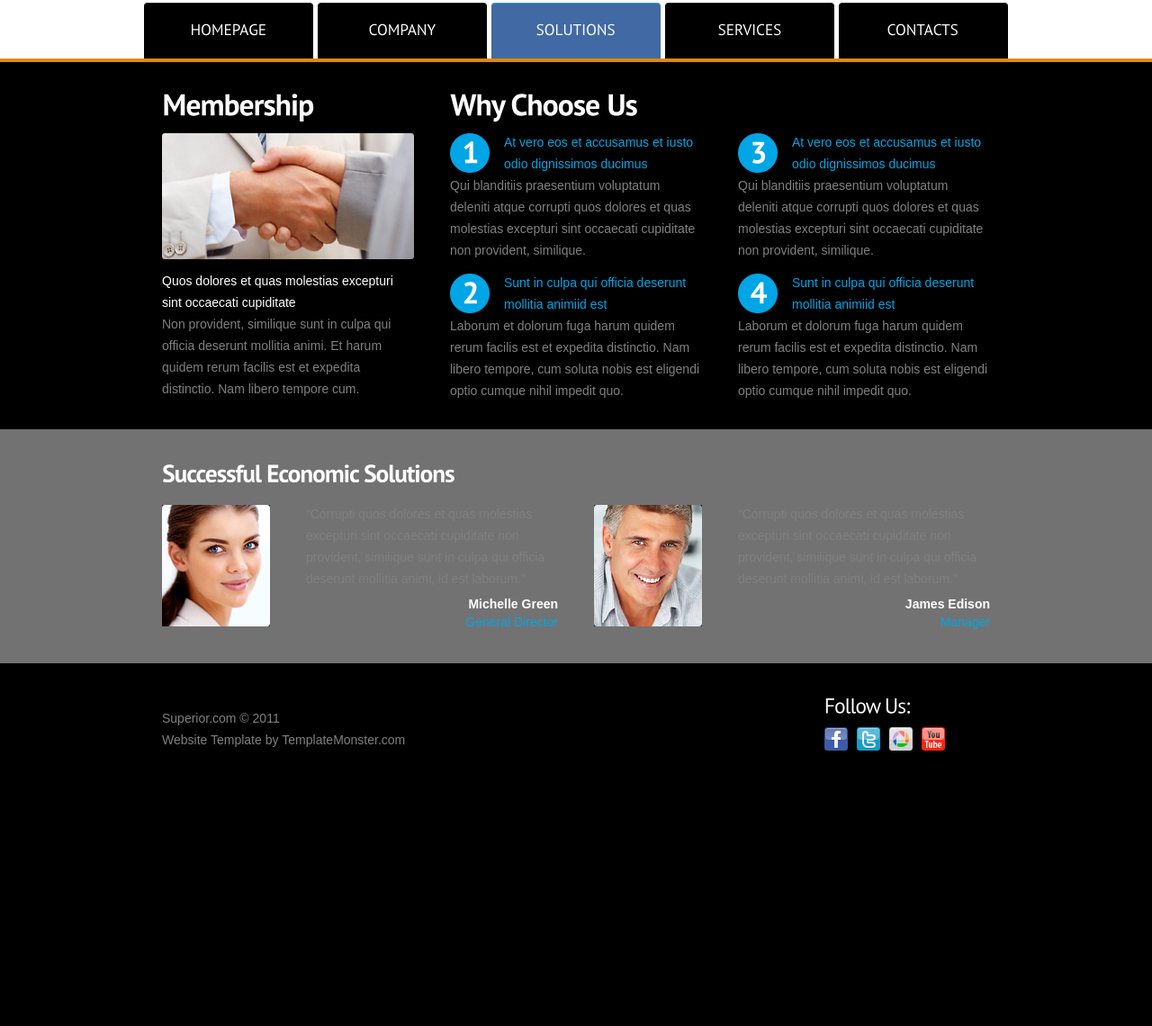
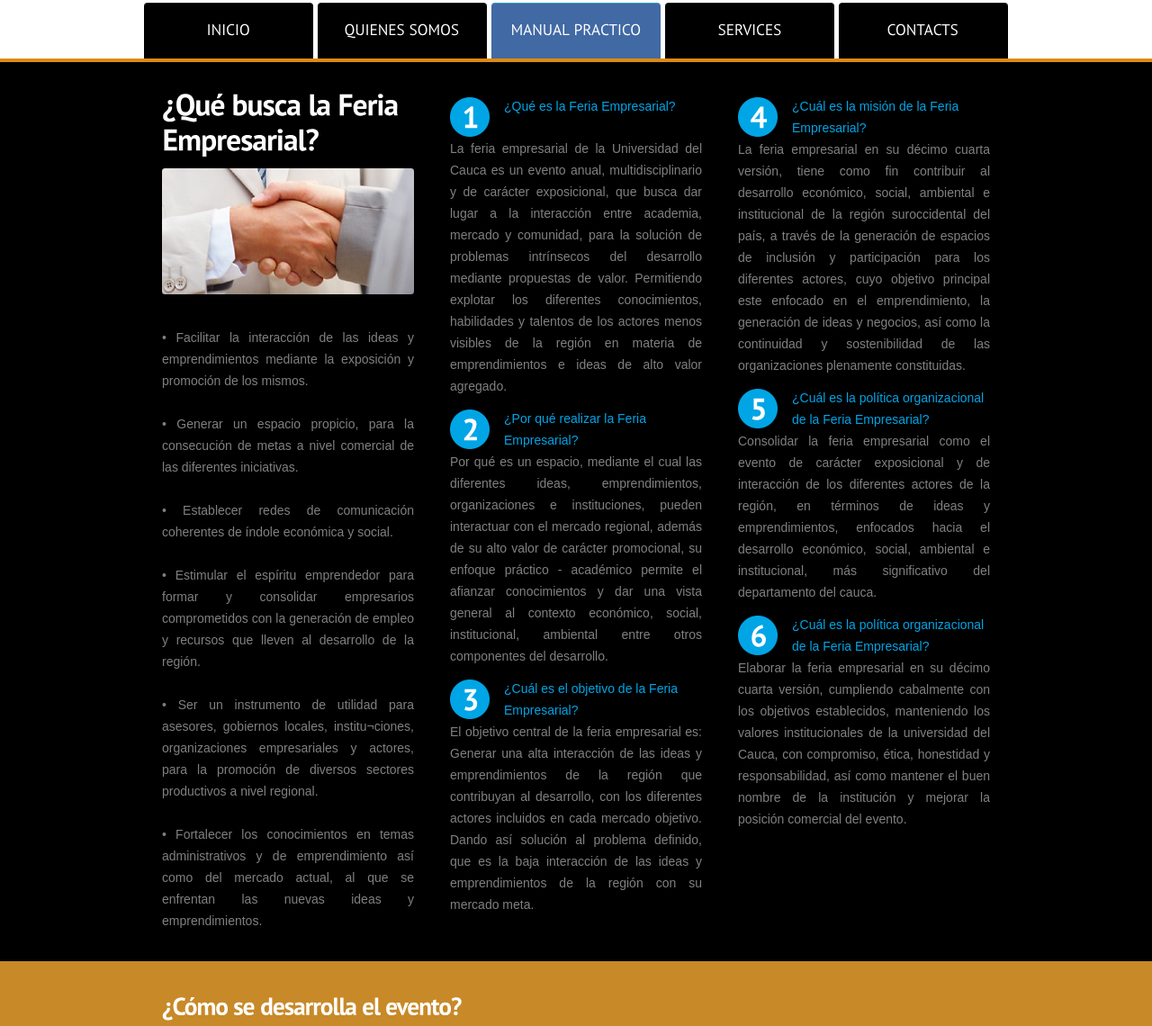
Before and after one commit to fcjaramillo/feria, a plain HTML site: page Solutions.html in a window 1280 px wide. Shown: the part 166-1306 px from the top of the page at 90% size. Before the commit the page ends 1050 px from the top, so only its background shows below. Drawn offline with Linux system fonts and the light colour scheme.

```diff
--- a/Solutions.html
+++ b/Solutions.html
@@ -37,9 +37,9 @@
 				</div>
 				<nav>
 					<ul id="menu">
-						<li><a href="index.html"><span>Homepage</span></a></li>
-						<li><a href="Company.html"><span>Company</span></a></li>
-						<li class="active"><a href="Solutions.html"><span>Solutions</span></a></li>
+						<li><a href="index.html"><span>Inicio</span></a></li>
+						<li><a href="Company.html"><span>Quienes somos</span></a></li>
+						<li class="active"><a href="Solutions.html"><span>Manual Practico</span></a></li>
 						<li><a href="Services.html"><span>Services</span></a></li>
 						<li class="last"><a href="Contacts.html"><span>Contacts</span></a></li>
 					</ul>
@@ -50,37 +50,57 @@
 			<article id="content"><div class="ic">More Website Templates @ TemplateMonster.com - November 14, 2011!</div>
 				<div class="wrapper">
 					<div class="col1 marg_right1">
-						<h2>Membership</h2>
+						<h2>¿Qué busca la Feria Empresarial?</h2>
 						<figure class="pad_bot1"><img src="images/page3_img1.jpg" alt=""></figure>
-						<p><span class="color2">Quos dolores et quas molestias excepturi sint occaecati cupiditate</span><br>
-								Non provident, similique sunt in culpa qui officia deserunt mollitia animi. Et harum quidem rerum facilis est et expedita distinctio. Nam libero tempore cum.</p>
+						<p align="justify"><!--<span class="color2">Quos dolores et quas molestias excepturi sint occaecati cupiditate</span>--><br>
+
+•	Facilitar la interacción de las ideas y emprendimientos mediante la exposición y promoción de los mismos.</p>
+<p align="justify">•	Generar un espacio propicio, para la consecución de metas a nivel comercial de las diferentes iniciativas.</p>
+<p align="justify">•	Establecer redes de comunicación coherentes de índole económica y social.</p>
+<p align="justify">•	Estimular el espíritu emprendedor para formar y consolidar empresarios comprometidos con la generación de empleo y recursos que lleven al desarrollo de la región.</p>
+<p align="justify">•	Ser un instrumento de utilidad para asesores, gobiernos locales, institu¬ciones, organizaciones empresariales y actores, para la promoción de diversos sectores productivos a nivel regional.</p>
+<p align="justify">•	Fortalecer los conocimientos en temas administrativos y de emprendimiento así como del mercado actual, al que se enfrentan las nuevas ideas y emprendimientos.</p>
+
 					</div>
 					<div class="col2">
-						<h2>Why Choose Us</h2>
+						<!--<h2>Why Choose Us</h2>-->
+                        <h2></h2>
 						<div class="wrapper">
 							<div class="col1 marg_right1">
 								<div class="wrapper">
 									<span class="dropcap_1">1</span>
-									<p class="color1 no_pad">At vero eos et accusamus et iusto odio dignissimos ducimus</p>
+									<p class="color1 no_pad">¿Qué es la Feria Empresarial?</p>
 								</div>
-								<p class="pad_bot1">Qui blanditiis praesentium voluptatum deleniti atque corrupti quos dolores et quas molestias excepturi sint occaecati cupiditate non provident, similique.</p>
+								<p class="pad_bot1" align="justify">La feria empresarial de la Universidad del Cauca es un evento anual, multidisciplinario y de carácter exposicional, que busca dar lugar a la interacción entre academia, mercado y comunidad, para la solución de problemas intrínsecos del desarrollo mediante propuestas de valor. Permitiendo explotar los diferentes conocimientos, habilidades y talentos de los actores menos visibles de la región en materia de emprendimientos e ideas de alto valor agregado.</p>
 								<div class="wrapper">
 									<span class="dropcap_1">2</span>
-									<p class="color1 no_pad">Sunt in culpa qui officia deserunt mollitia animiid est</p>
+									<p class="color1 no_pad">¿Por qué realizar la Feria Empresarial?</p>
 								</div>
-								<p class="pad_bot1">Laborum et dolorum fuga harum quidem rerum facilis est et expedita distinctio. Nam libero tempore, cum soluta nobis est eligendi optio cumque nihil impedit quo.</p>
+								<p class="pad_bot1" align="justify">Por qué es un espacio, mediante el cual las diferentes ideas, emprendimientos, organizaciones e instituciones, pueden interactuar con el mercado regional, además de su alto valor de carácter promocional, su enfoque práctico - académico permite el afianzar conocimientos y dar una vista general al contexto económico, social, institucional, ambiental entre otros componentes del desarrollo. </p>
+
+                                <div class="wrapper">
+									<span class="dropcap_1">3</span>
+									<p class="color1 no_pad">¿Cuál es el objetivo de la Feria Empresarial?</p>
+								</div>
+								<p class="pad_bot1" align="justify">El objetivo central de la feria empresarial es: Generar una alta interacción de las ideas y emprendimientos de la región que contribuyan al desarrollo, con los diferentes actores incluidos en cada mercado objetivo. Dando así solución al problema definido, que es la baja interacción de las ideas y emprendimientos de la región con su mercado meta. </p>
+
 							</div>
 							<div class="col1">
 								<div class="wrapper">
-									<span class="dropcap_1">3</span>
-									<p class="color1 no_pad">At vero eos et accusamus et iusto odio dignissimos ducimus</p>
+									<span class="dropcap_1">4</span>
+									<p class="color1 no_pad">¿Cuál es la misión de la Feria Empresarial?</p>
 								</div>
-								<p class="pad_bot1">Qui blanditiis praesentium voluptatum deleniti atque corrupti quos dolores et quas molestias excepturi sint occaecati cupiditate non provident, similique.</p>
+								<p class="pad_bot1" align="justify">La feria empresarial en su décimo cuarta versión, tiene como fin contribuir al desarrollo económico, social, ambiental e institucional de la región suroccidental del país, a través de la generación de espacios de inclusión y participación para los diferentes actores, cuyo objetivo principal  este enfocado en el emprendimiento, la generación de ideas y negocios, así como la continuidad  y sostenibilidad de las organizaciones plenamente constituidas.</p>
 								<div class="wrapper">
-									<span class="dropcap_1">4</span>
-									<p class="color1 no_pad">Sunt in culpa qui officia deserunt mollitia animiid est</p>
+									<span class="dropcap_1">5</span>
+									<p class="color1 no_pad">¿Cuál es la política organizacional de la Feria Empresarial?</p>
 								</div>
-								<p class="pad_bot1">Laborum et dolorum fuga harum quidem rerum facilis est et expedita distinctio. Nam libero tempore, cum soluta nobis est eligendi optio cumque nihil impedit quo.</p>
+								<p class="pad_bot1" align="justify">Consolidar la feria empresarial como el evento de carácter exposicional y de interacción de los diferentes actores de la región, en términos de ideas y emprendimientos, enfocados hacia el desarrollo económico, social, ambiental e institucional, más significativo del departamento del cauca.</p>
+                                <div class="wrapper">
+									<span class="dropcap_1">6</span>
+									<p class="color1 no_pad">¿Cuál es la política organizacional de la Feria Empresarial?</p>
+								</div>
+								<p class="pad_bot1" align="justify">Elaborar la feria empresarial en su décimo cuarta versión, cumpliendo cabalmente con los objetivos establecidos, manteniendo los valores institucionales de la universidad del Cauca, con compromiso, ética, honestidad y responsabilidad, así como mantener el buen nombre de la institución y mejorar la posición comercial del evento.</p>
 							</div>
 						</div>
 					</div>
@@ -91,19 +111,26 @@
 			<div class="main">
 				<article id="content2">
 					<div class="wrapper">
-						<h3>Successful Economic Solutions</h3>
-						<div class="col3 marg_right1">
-							<figure class="left marg_right1"><img src="images/page3_img2.jpg" alt=""></figure>
-							<p>“Corrupti quos dolores et quas molestias excepturi sint occaecati cupiditate non provident, similique sunt in culpa qui officia deserunt mollitia animi, id est laborum.”
-							<span class="signature"><strong>Michelle Green</strong> General Director</span>
-							</p>
+						<h3>¿Cómo se desarrolla el evento?</h3>
+						<div class="wrapper">
+							<figure class="left marg_right1"><img src="images/etapa.png" alt=""></figure>
+							<p align="justify" style="color:#000">El evento Feria Empresarial en su décimo cuarta versión, se desarrolla mediante 5 fases las cuales comprenden:
+							<!--<span class="signature"><strong>Michelle Green</strong> General Director</span>-->
+
+                            <br>•	Iniciación
+                            <br>•	Planificación
+                            <br>•	Diseño y metodología
+                            <br>•	Ejecución
+                            <br>•	Seguimiento y control</br>
+                         </p>
+                         <p align="justify" style="color:#000">El diseño y metodología del evento se separa de la etapa de planificación debido a que es demasiado vulnerable a cambios en cada versión, mientras la planificación busca ser cuasi permanente o de base, no se realiza cierre por la continuidad que debe mantener durante su vida útil. </p>
 						</div>
-						<div class="col3">
+						<!--<div class="col3">
 							<figure class="left marg_right1"><img src="images/page3_img3.jpg" alt=""></figure>
 							<p>“Corrupti quos dolores et quas molestias excepturi sint occaecati cupiditate non provident, similique sunt in culpa qui officia deserunt mollitia animi, id est laborum.”
 							<span class="signature"><strong>James Edison</strong> Manager</span>
 							</p>
-						</div>
+						</div>-->
 					</div>
 				</article>
 			</div>
@@ -114,12 +141,13 @@
 			<footer>
 				<ul id="icons">
 					<li class="first">Follow Us:</li>
-					<li><a href="#" class="normaltip" title="Facebook"><img src="images/icon1.jpg" alt=""></a></li>
-					<li><a href="#" class="normaltip" title="Twitter"><img src="images/icon2.jpg" alt=""></a></li>
-					<li><a href="#" class="normaltip" title="Picasa"><img src="images/icon3.jpg" alt=""></a></li>
-					<li><a href="#" class="normaltip" title="YouTube"><img src="images/icon4.jpg" alt=""></a></li>
+					<li><a href="https://www.facebook.com/FeriaEmpresarialUnicauca" class="normaltip" title="Facebook" target="_blank"><img src="images/icon1.jpg" alt=""></a></li>
+					<li><a href="https://twitter.com/feriaeunicauca" class="normaltip" title="Twitter" target="_blank"><img src="images/icon2.jpg" alt=""></a></li>
+					<li><a href="https://www.instagram.com/feriaeunicauca" class="normaltip" title="Instagram" target="_blank"><img src="images/icon3.png" alt=""></a></li>
+					<li><a href=" https://www.youtube.com/channel/UCXYGY6Twki5uwVIMtJ2p9GQ" class="normaltip" title="YouTube" target="_blank"><img src="images/icon4.jpg" alt=""></a></li>
 				</ul>
-				Superior.com &copy; 2011 <br>Website Template by <a href="http://www.templatemonster.com/" target="_blank">TemplateMonster.com</a><br>
+				Universidad del Cauca <br>Facultad de Ciencias Contables, Económicas y Administrativas<br>oficina 203 P2<br>Teléfono: 8209800 Ext: 3135<br>Email: feriaempresarial@unicauca.edu.co<br>
+
 				<!-- {%FOOTER_LINK} -->
 			</footer>
 <!--footer end-->
--- a/css/style.css
+++ b/css/style.css
@@ -12,7 +12,7 @@
 /* Global Structure ============================================================= */
 .main {margin:0 auto;	width:960px;position:relative}
 /*.bg1 {background:#090909}*/
-.bg1 {background:#727272} /*background segundo contenido*/
+.bg1 {background:#c88928} /*background segundo contenido*/
 /* ============================= main layout ====================== */
 a {color:#00a5e6;text-decoration:none;outline:none} /*color de los titulos de los menus y titulos botones paginas principal*/
 a:hover {color:#fff}
@@ -70,7 +70,7 @@
 .address span {float:left;width:88px}
 .address a {text-decoration:underline}
 /* ============================= footer ====================== */
-footer  {padding:49px 20px 0;height:98px}
+footer  {padding:49px 20px 0;height:150px}
 footer a {color:#808080}
 footer a:hover {color:#fff}
 #icons {width:184px;float:right}
```
Also changed, not shown: Company.html (+19 -18 lines), Contacts.html (+18 -9 lines), Services.html (+6 -5 lines), index.html (+9 -8 lines), images/etapa.PNG (added), images/icon3.png (added), images/img1.jpg, images/img2.jpg, images/logo2.png (deleted).
